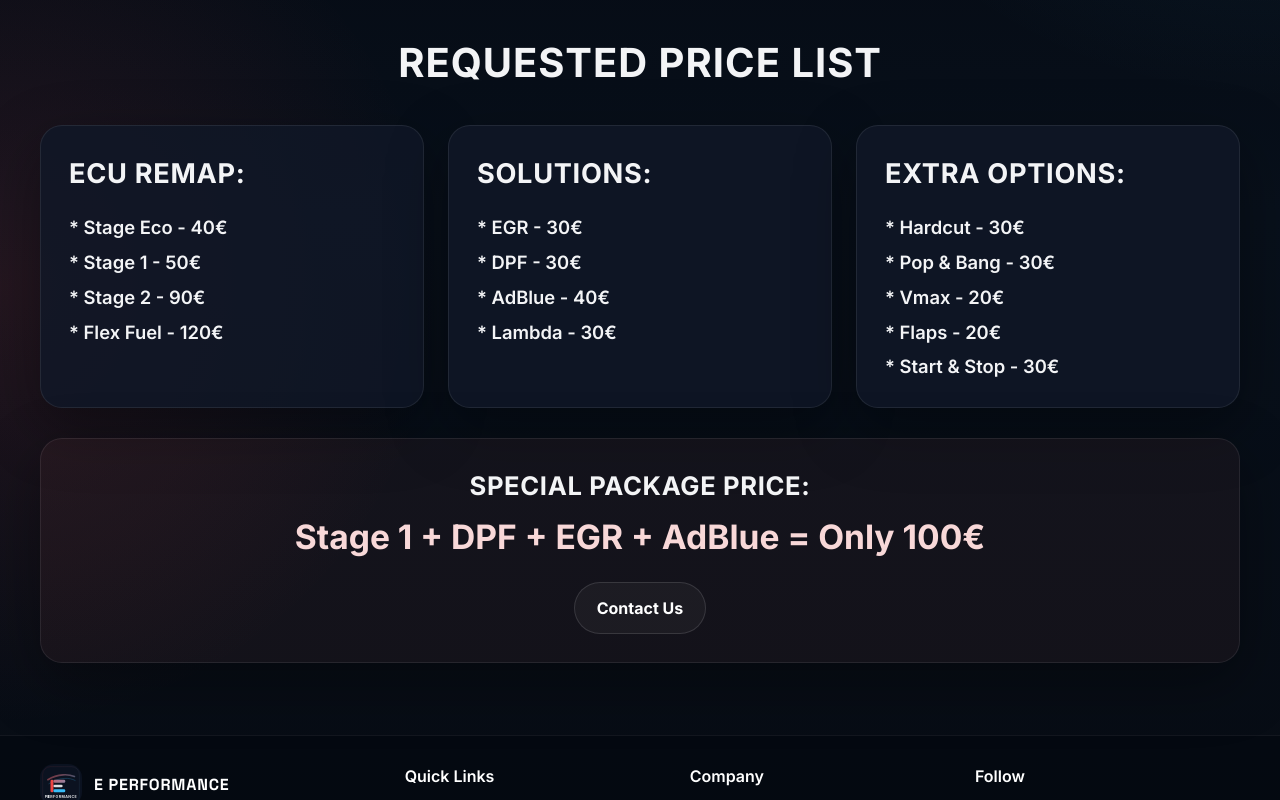
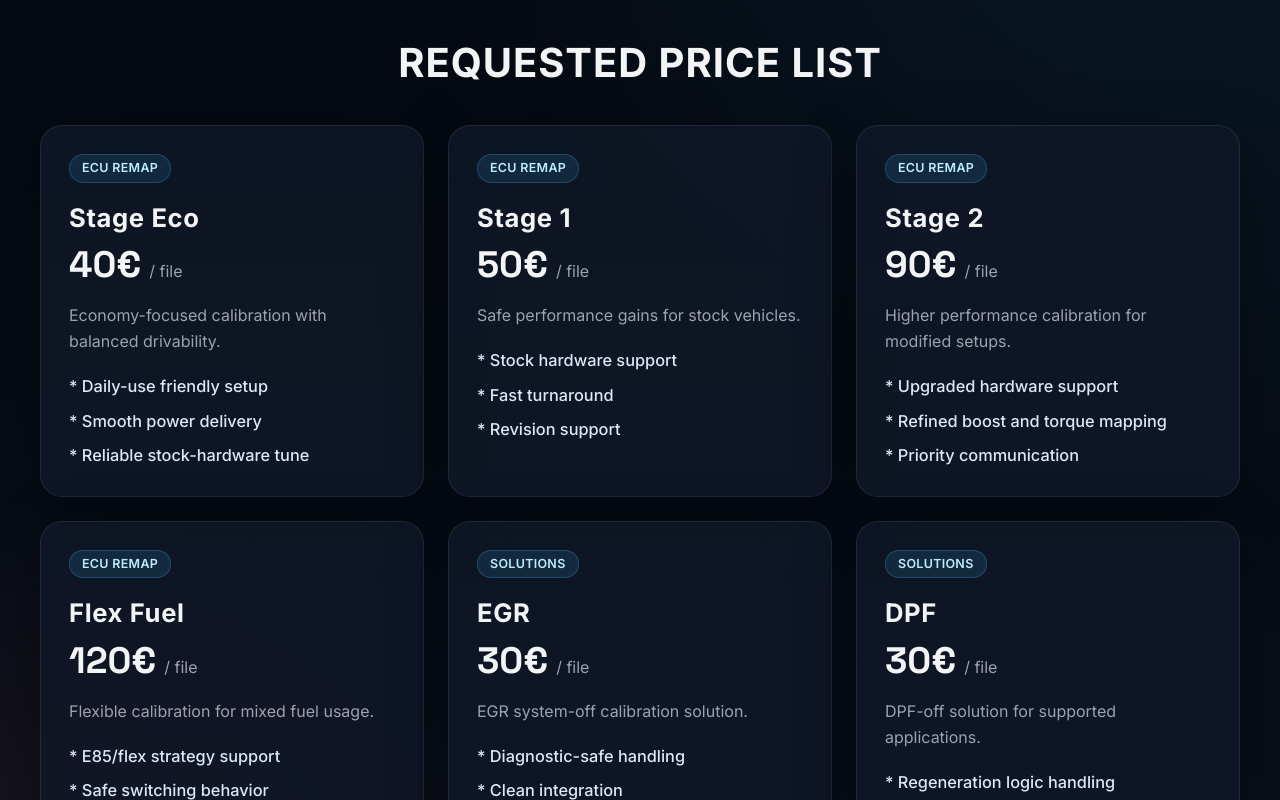
Before and after one commit to Cripst/v0-chip-tuning-website-2, a Next.js app: page /pricing in a window 1280 px wide. Shown: the part 440-1240 px from the top of the page. Built offline with nearby package versions, Linux system fonts and the light colour scheme.

Commit message:
Render one pricing card per option

```diff
--- a/app/pricing/page.tsx
+++ b/app/pricing/page.tsx
@@ -10,34 +10,19 @@ export const metadata: Metadata = {
 }
 
 const pricingCategories = [
-  {
-    name: "ECU REMAP:",
-    items: [
-      { label: "Stage Eco", price: "40€" },
-      { label: "Stage 1", price: "50€" },
-      { label: "Stage 2", price: "90€" },
-      { label: "Flex Fuel", price: "120€" }
-    ],
-  },
-  {
-    name: "SOLUTIONS:",
-    items: [
-      { label: "EGR", price: "30€" },
-      { label: "DPF", price: "30€" },
-      { label: "AdBlue", price: "40€" },
-      { label: "Lambda", price: "30€" }
-    ],
-  },
-  {
-    name: "EXTRA OPTIONS:",
-    items: [
-      { label: "Hardcut", price: "30€" },
-      { label: "Pop & Bang", price: "30€" },
-      { label: "Vmax", price: "20€" },
-      { label: "Flaps", price: "20€" },
-      { label: "Start & Stop", price: "30€" }
-    ],
-  }
+  { name: "Stage Eco", category: "ECU Remap", price: "40€", description: "Economy-focused calibration with balanced drivability.", features: ["Daily-use friendly setup", "Smooth power delivery", "Reliable stock-hardware tune"] },
+  { name: "Stage 1", category: "ECU Remap", price: "50€", description: "Safe performance gains for stock vehicles.", features: ["Stock hardware support", "Fast turnaround", "Revision support"] },
+  { name: "Stage 2", category: "ECU Remap", price: "90€", description: "Higher performance calibration for modified setups.", features: ["Upgraded hardware support", "Refined boost and torque mapping", "Priority communication"] },
+  { name: "Flex Fuel", category: "ECU Remap", price: "120€", description: "Flexible calibration for mixed fuel usage.", features: ["E85/flex strategy support", "Safe switching behavior", "Optimized fueling logic"] },
+  { name: "EGR", category: "Solutions", price: "30€", description: "EGR system-off calibration solution.", features: ["Diagnostic-safe handling", "Clean integration", "Stable operation mapping"] },
+  { name: "DPF", category: "Solutions", price: "30€", description: "DPF-off solution for supported applications.", features: ["Regeneration logic handling", "Fault strategy calibration", "Reliable file delivery"] },
+  { name: "AdBlue", category: "Solutions", price: "40€", description: "AdBlue/SCR delete solution.", features: ["Warning management", "System-off configuration", "Consistent calibration quality"] },
+  { name: "Lambda", category: "Solutions", price: "30€", description: "Lambda-related adjustment and control solution.", features: ["Clean map implementation", "Stable AFR strategy", "Workshop-ready delivery"] },
+  { name: "Hardcut", category: "Extra Options", price: "30€", description: "Hardcut limiter setup option.", features: ["Configurable behavior", "Stable execution", "Integrated with base file"] },
+  { name: "Pop & Bang", category: "Extra Options", price: "30€", description: "Pops and bangs exhaust behavior option.", features: ["Customizable intensity", "Driveability-aware setup", "Safe map integration"] },
+  { name: "Vmax", category: "Extra Options", price: "20€", description: "Top-speed limiter modification option.", features: ["Limiter adjustment", "Clean calibration delivery", "Reliable implementation"] },
+  { name: "Flaps", category: "Extra Options", price: "20€", description: "Exhaust flap behavior option.", features: ["Flap control adjustment", "OEM-style integration", "Consistent operation"] },
+  { name: "Start & Stop", category: "Extra Options", price: "30€", description: "Start/stop system option adjustment.", features: ["Refined startup behavior", "Comfort-focused logic", "Workshop-ready configuration"] },
 ]
 
 export default function PricingPage() {
@@ -59,15 +44,23 @@ export default function PricingPage() {
                 REQUESTED PRICE LIST
               </h2>
             </Reveal>
-            <div className="grid grid-cols-1 md:grid-cols-3 gap-6">
-              {pricingCategories.map((category, index) => (
+            <div className="grid grid-cols-1 md:grid-cols-2 lg:grid-cols-3 gap-6">
+              {pricingCategories.map((item, index) => (
                 <Reveal key={index} delay={index * 100}>
                   <Card className="h-full">
-                    <h3 className="text-[1.7rem] font-bold tracking-wide">{category.name}</h3>
-                    <ul className="mt-5 space-y-2.5 text-[1.15rem] leading-[1.35]">
-                      {category.items.map((item) => (
-                        <li key={item.label} className="font-semibold">
-                          * {item.label} - {item.price}
+                    <div className="inline-flex px-3 py-1 rounded-full border border-[rgba(56,189,248,0.25)] bg-[rgba(56,189,248,0.12)] text-[0.78rem] uppercase tracking-wide text-[#bcecff] font-semibold mb-4">
+                      {item.category}
+                    </div>
+                    <h3 className="text-[1.6rem] font-bold tracking-wide">{item.name}</h3>
+                    <div className="flex items-baseline gap-2 mt-2.5 mb-4.5">
+                      <strong className="text-[2.3rem] leading-none font-[family-name:var(--font-space-grotesk)]">{item.price}</strong>
+                      <span className="text-[#9ca3af]">/ file</span>
+                    </div>
+                    <p className="text-[#9ca3af] leading-relaxed">{item.description}</p>
+                    <ul className="mt-5 space-y-2.5 text-[1.02rem]">
+                      {item.features.map((feature) => (
+                        <li key={feature} className="font-medium text-[#dbe8f8]">
+                          * {feature}
                         </li>
                       ))}
                     </ul>
```
